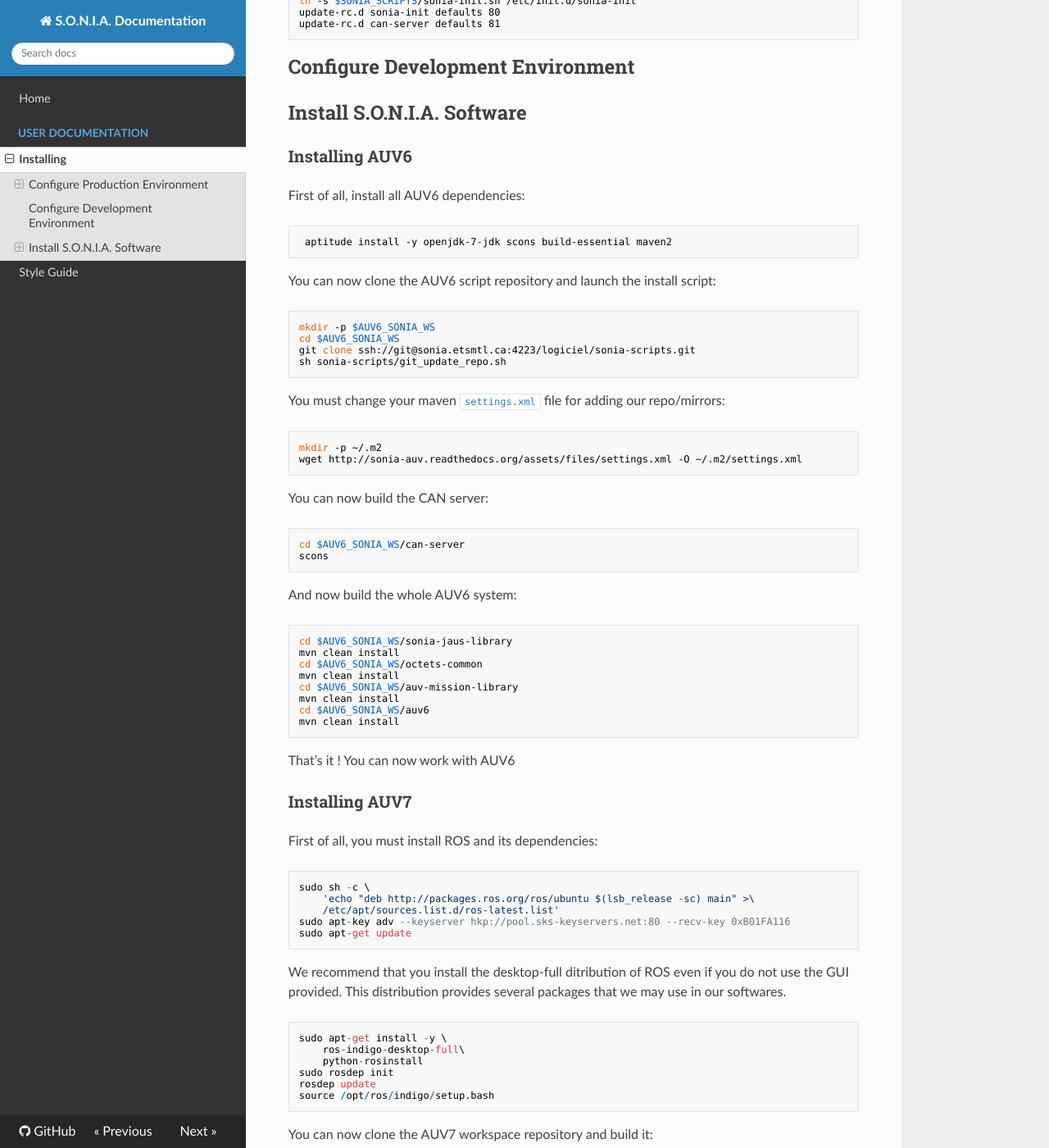
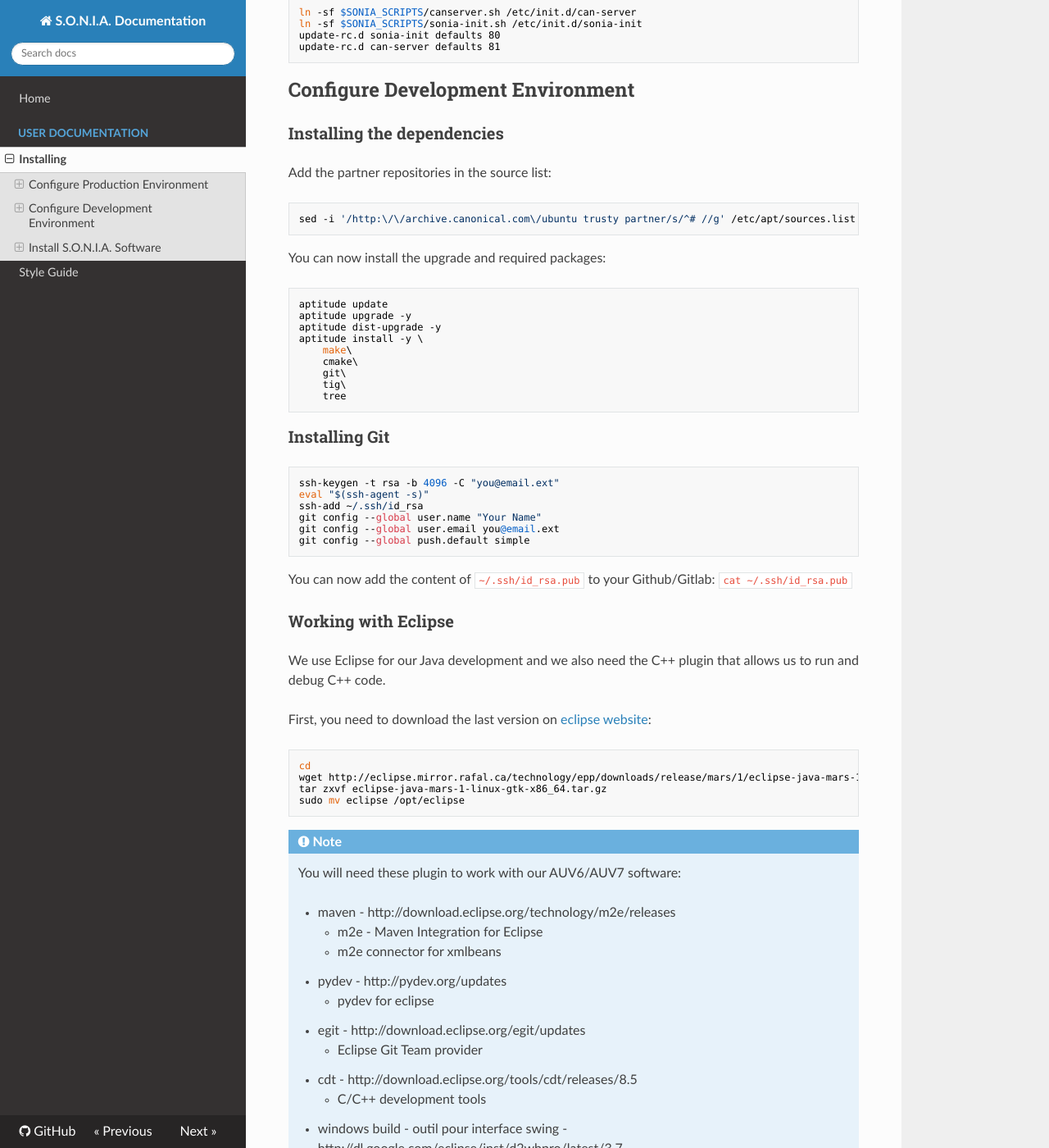
Before and after one commit to sonia-auv/documentation, an MkDocs documentation site: the page built from docs/installing.md, in a window 1280 px wide and 1400 px high, scrolled down 4654 px. Shown: the whole window at 82% size. Built offline with MkDocs 1.6.1, drawn with Linux system fonts in a browser that asks for light colours; nearby versions of some CDN libraries; old or Windows-style settings are respelled for this version of MkDocs; some of the changed text lies outside the part shown.

Commit message:
Adding few doc for development environment

```diff
--- a/docs/installing.md
+++ b/docs/installing.md
@@ -30,7 +30,7 @@
 
 Set the password of the `root` user:
 
-    sudo su –
+	sudo su –
 	passwd
 	userdel sonia
 	exit
@@ -127,8 +128,9 @@
 	ssh-add ~/.ssh/id_rsa
 	git config --global user.name "S.O.N.I.A. Guest"
 	git config --global user.email sonia@ens.etsmtl.ca
+	git config --global push.default simple
 
-You can now add the content of ~/.ssh/id_rsa.pub to your Github/Gitlab: `cat ~/.ssh/id_rsa.pub`
+You can now add the content of `~/.ssh/id_rsa.pub` to your Github/Gitlab: `cat ~/.ssh/id_rsa.pub`
 
 ### Installing the drivers
 
@@ -210,14 +212,73 @@
 
 We have several scripts that must launch at startup time, here they are:
 
-	ln -s $SONIA_SCRIPTS/canserver.sh /etc/init.d/can-server
-	ln -s $SONIA_SCRIPTS/sonia-init.sh /etc/init.d/sonia-init
+	ln -sf $SONIA_SCRIPTS/canserver.sh /etc/init.d/can-server
+	ln -sf $SONIA_SCRIPTS/sonia-init.sh /etc/init.d/sonia-init
 	update-rc.d sonia-init defaults 80
 	update-rc.d can-server defaults 81
 
-
 Configure Development Environment
 ---------------------------------
+
+### Installing the dependencies
+
+Add the partner repositories in the source list:
+
+	sed -i '/http:\/\/archive.canonical.com\/ubuntu trusty partner/s/^# //g' /etc/apt/sources.list
+
+You can now install the upgrade and required packages:
+
+	aptitude update
+	aptitude upgrade -y
+	aptitude dist-upgrade -y
+	aptitude install -y \
+	    make\
+	    cmake\
+	    git\
+	    tig\
+	    tree
+
+### Installing Git
+
+	ssh-keygen -t rsa -b 4096 -C "you@email.ext"
+	eval "$(ssh-agent -s)"
+	ssh-add ~/.ssh/id_rsa
+	git config --global user.name "Your Name"
+	git config --global user.email you@email.ext
+	git config --global push.default simple
+
+You can now add the content of `~/.ssh/id_rsa.pub` to your Github/Gitlab: `cat ~/.ssh/id_rsa.pub`
+
+### Working with Eclipse
+
+We use Eclipse for our Java development and we also need the C++ plugin that allows us to run and debug C++ code.
+
+First, you need to download the last version on [eclipse website](https://www.eclipse.org/downloads/):
+
+	cd
+	wget http://eclipse.mirror.rafal.ca/technology/epp/downloads/release/mars/1/eclipse-java-mars-1-linux-gtk-x86_64.tar.gz
+	tar zxvf eclipse-java-mars-1-linux-gtk-x86_64.tar.gz
+	sudo mv eclipse /opt/eclipse
+
+!!! note
+
+	You will need these plugin to work with our AUV6/AUV7 software:
+
+	- maven - http://download.eclipse.org/technology/m2e/releases
+		- m2e - Maven Integration for Eclipse
+		- m2e connector for xmlbeans
+	- pydev - http://pydev.org/updates
+		- pydev for eclipse
+	- egit - http://download.eclipse.org/egit/updates
+		- Eclipse Git Team provider
+	- cdt - http://download.eclipse.org/tools/cdt/releases/8.5
+		- C/C++ development tools
+	- windows build - outil pour interface swing - http://dl.google.com/eclipse/inst/d2wbpro/latest/3.7
+		- Swing Designer
+		- WindowsBuild Engine (Required)
+
+### Working with CLion
+
 
 
 Install S.O.N.I.A. Software
```
Also changed, not shown: other parts of docs/installing.md (+3 -2 lines).
